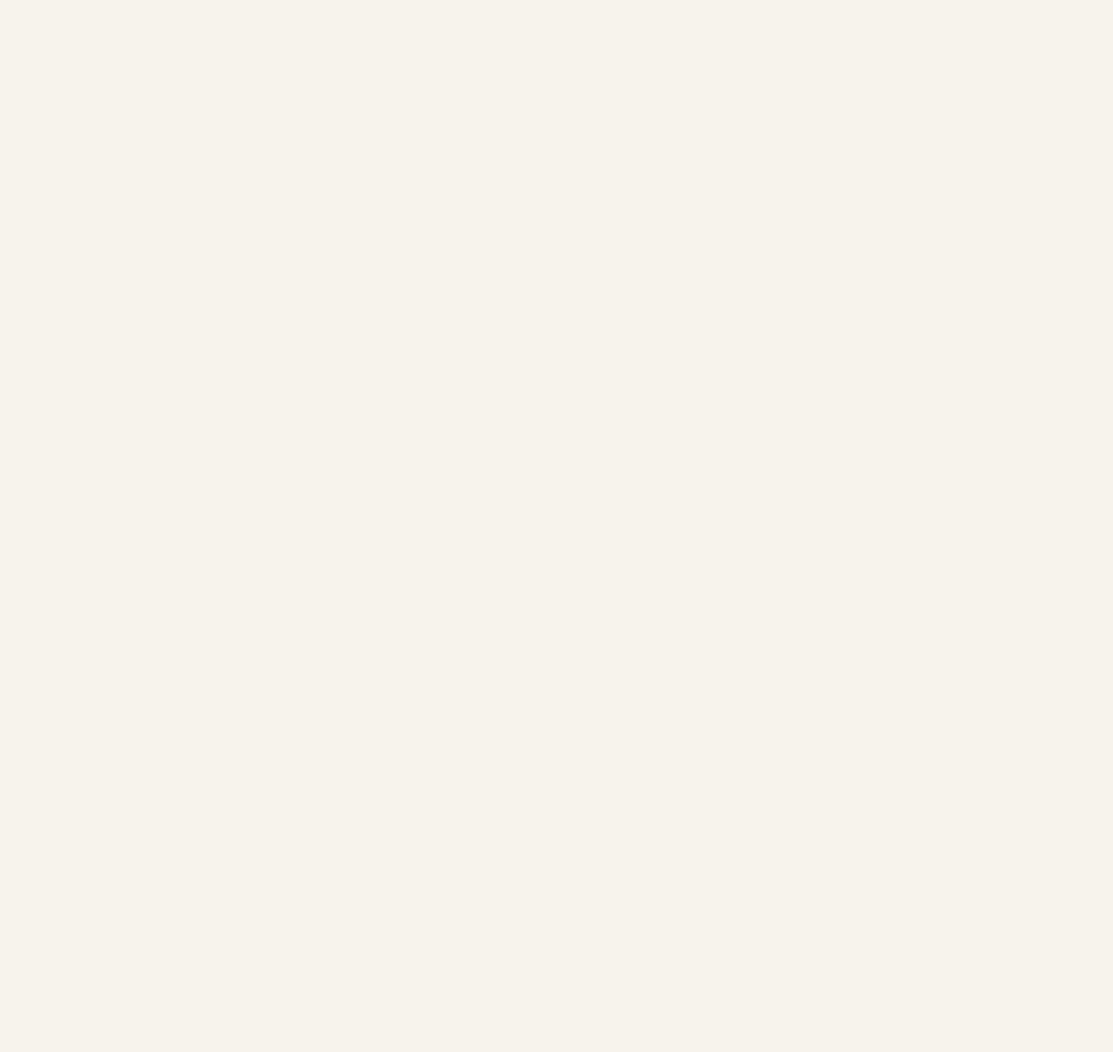
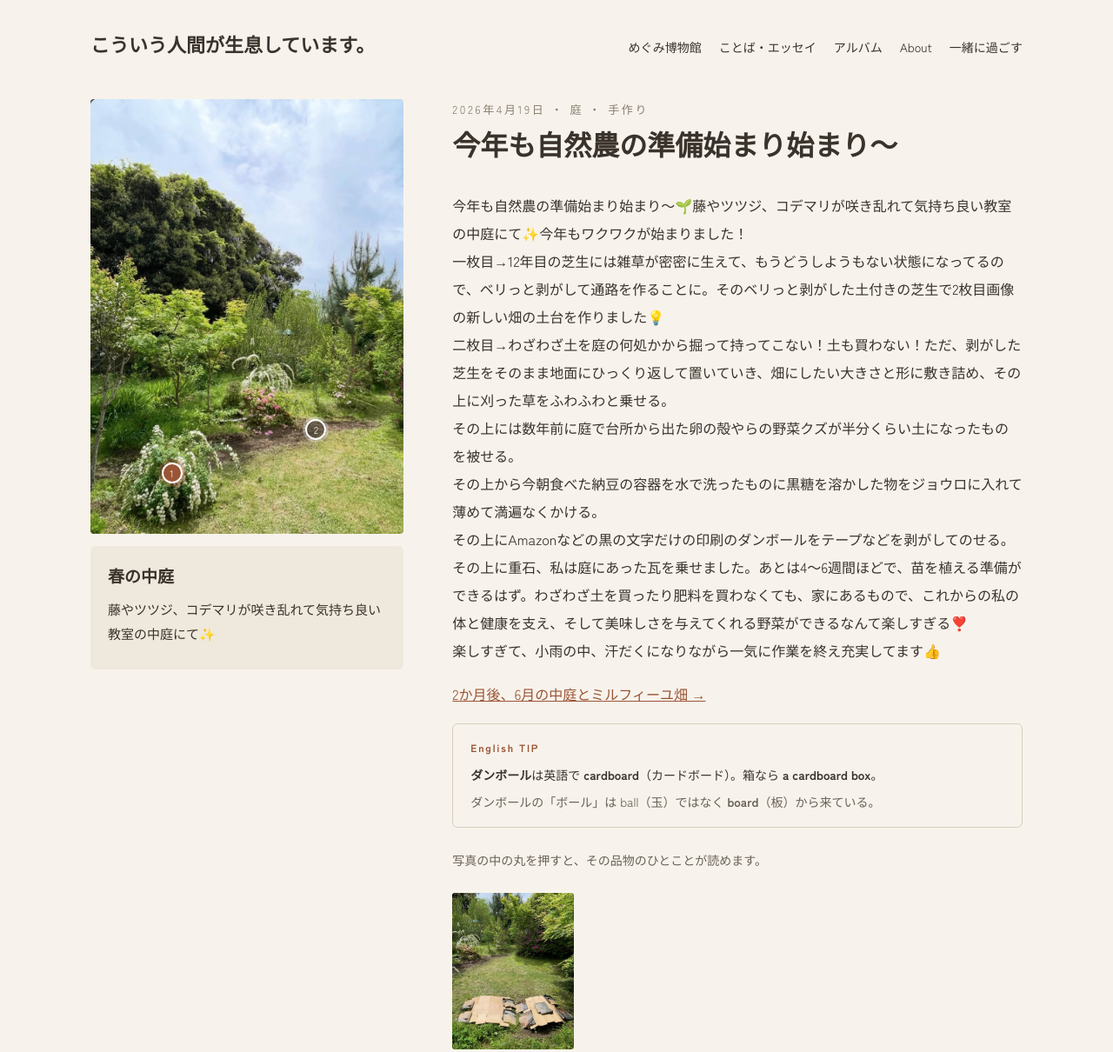
Before and after one commit to mmchch/kurashi-museum, an Astro site: page /museum/garden-0419/ in a window 1280 px wide. Before the commit this address had no page. Shown: the top 1210 px of the page at 87% size. Before the commit the page ends 800 px from the top, so only its background shows below. Built offline with nearby package versions, Linux system fonts and the light colour scheme; Astro itself is replaced by a stand-in of ours; a web font is replaced by a local one.

Commit message:
博物館：4/19 自然農の準備、6月の中庭とつなぐ
Co-Authored-By: Claude Opus 5.5 <noreply@anthropic.com>
Claude-Session: https://claude.ai/code/session_01CeE36VBH4GzFJzbozuXeQL

```diff
--- /dev/null
+++ b/src/content/cards/haru-no-hana.md
@@ -0,0 +1,8 @@
+---
+title: 春の中庭
+kind: 品物
+date: "2026-04-19"
+tags: [庭]
+hitokoto:
+  - 藤やツツジ、コデマリが咲き乱れて気持ち良い教室の中庭にて✨
+---
--- /dev/null
+++ b/src/content/scenes/garden-0419.md
@@ -0,0 +1,28 @@
+---
+title: 今年も自然農の準備始まり始まり〜
+date: "2026-04-19"
+tags: [庭, 手作り]
+photo: /images/garden-0419-1.jpg
+alt: 春の教室の中庭。白いコデマリとピンクのツツジが咲き、芝生を剥がした土の通路が奥へ続く
+extraPhotos:
+  - { src: /images/garden-0419-2.jpg, alt: 新しい畑の土台。ひっくり返した芝生の上にダンボールを敷き、瓦を重石にのせている }
+spots:
+  - { card: haru-no-hana, x: 26, y: 86, popX: 3, popY: 60 }
+  - { card: karaha-path, x: 72, y: 76, popX: 3, popY: 60 }
+---
+
+今年も自然農の準備始まり始まり〜🌱藤やツツジ、コデマリが咲き乱れて気持ち良い教室の中庭にて✨今年もワクワクが始まりました！<br />
+一枚目→12年目の芝生には雑草が密密に生えて、もうどうしようもない状態になってるので、ベリっと剥がして通路を作ることに。そのベリっと剥がした土付きの芝生で2枚目画像の新しい畑の土台を作りました💡<br />
+二枚目→わざわざ土を庭の何処かから掘って持ってこない！土も買わない！ただ、剥がした芝生をそのまま地面にひっくり返して置いていき、畑にしたい大きさと形に敷き詰め、その上に刈った草をふわふわと乗せる。<br />
+その上には数年前に庭で台所から出た卵の殻やらの野菜クズが半分くらい土になったものを被せる。<br />
+その上から今朝食べた納豆の容器を水で洗ったものに黒糖を溶かした物をジョウロに入れて薄めて満遍なくかける。<br />
+その上にAmazonなどの黒の文字だけの印刷のダンボールをテープなどを剥がしてのせる。その上に重石、私は庭にあった瓦を乗せました。あとは4〜6週間ほどで、苗を植える準備ができるはず。わざわざ土を買ったり肥料を買わなくても、家にあるもので、これからの私の体と健康を支え、そして美味しさを与えてくれる野菜ができるなんて楽しすぎる❣️<br />
+楽しすぎて、小雨の中、汗だくになりながら一気に作業を終え充実してます👍
+
+<p><a href="/museum/garden-0624/">2か月後、6月の中庭とミルフィーユ畑 →</a></p>
+
+<aside class="tip" aria-label="English TIP">
+  <p class="tip-head">English TIP</p>
+  <p><b>ダンボール</b>は英語で <b>cardboard</b>（カードボード）。箱なら <b>a cardboard box</b>。</p>
+  <p class="tip-sub">ダンボールの「ボール」は ball（玉）ではなく <b>board</b>（板）から来ている。</p>
+</aside>
--- a/src/content/scenes/garden-0624.md
+++ b/src/content/scenes/garden-0624.md
@@ -20,6 +20,8 @@ spots:
 なんでも宝に変えるよ〜<br />
 なんでも楽しくするよ〜
 
+<p><a href="/museum/garden-0419/">← 4月、この畑を作り始めた日</a></p>
+
 ## その後のミルフィーユ畑（2026年11月）
 
 ナスが１０月過ぎてからやっと実をつけ出したので今まで2回ちっちゃなナスを収穫して油でじっくり炒めてパスタにした。ズッキーニはタネから４株大きくなったけど、雄花だけで実は一回もならなかった。夏真っ盛りは早朝でも暑過ぎて、そして蚊も大軍で襲ってくるので受粉作業できなかった（サボった）のも一因💦ピーマンはどうにか10個以上収穫できた。歯触りがとても良く美味しかった！オクラは何回か収穫したけど、すぐに固くなってしまったので最後は放置し、種がいっぱいできた。土も買わず、肥料もやらず、水もやらなかったけど、上手く行ってる方だと思う
```
Also changed, not shown: public/images/garden-0419-1.jpg (added), public/images/garden-0419-2.jpg (added).
